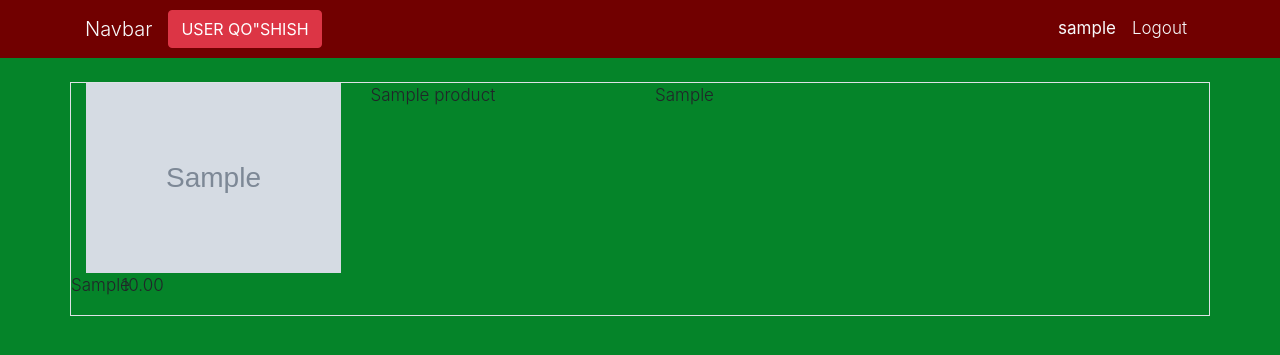
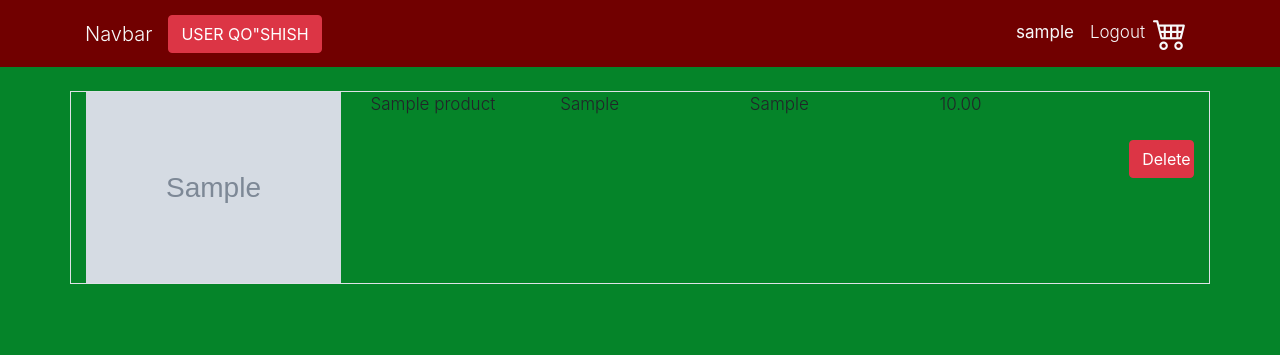
Before and after one commit to erkin7333/shop_app, a Django app: page /cart/ in a window 1280 px wide. Shown: the top 355 px of the page. Run offline with Django 3.2, Linux system fonts and the light colour scheme; a user stored in the database is signed in; tables that the repository leaves empty hold one stand-in row (values such as "Sample post"); grey boxes marked "Sample" are stand-in pictures; some libraries are stand-ins or nearby versions.

Commit message:
Cart qo'shish qilindi

```diff
--- a/shop_product/templates/shop_product/cart.html
+++ b/shop_product/templates/shop_product/cart.html
@@ -5,34 +5,25 @@
         <table class="table table-bordered table-hover table-striped">
             <tbody>
             {% for car in carts %}
-                <div class="row border">
+                <div class="row border mt-4">
                     <div class="col-lg-3">
                         <img src="{{ car.product.image.url }}" class="img-fluid" style="width: 300px;" alt="...">
                     </div>
-                    <div class="col-lg-3">
+                    <div class="col-lg-2">
                         <p>{{ car.product.name }}</p>
                     </div>
-                    <div class="col-lg-6">
+                    <div class="col-lg-2">
                         <p>{{ car.product.category }}</p>
                     </div>
-                    <div class="row">
+                    <div class="col-lg-2">
+                        <p>{{ car.product.brand }}</p>
+                    </div>
 
+                    <div class="col-lg-2">
+                        <p>{{ car.product.price }}</p>
                     </div>
-                    <div class="row">
-                        <div class="col-lg-6">
-                            <p>{{ car.product.brand }}</p>
-                        </div>
-                        <div class="row">
-                            <div class="col-lg-6">
-                                <p>{{ car.product.price }}</p>
-                            </div>
-                        </div>
-                    </div>
-                    <div class="col-lg-3">
-                        <div class="row">
-
-                        </div>
-
+                    <div class="col-lg-1">
+                        <a href="{% url 'shop_product:delete' car.id %}" class="btn btn-block btn-danger mt-5">Delete</a>
                     </div>
                 </div>
             {% endfor %}
--- a/shop_product/urls.py
+++ b/shop_product/urls.py
@@ -8,4 +8,5 @@ urlpatterns = [
     path('page_product/<int:id>/', ProView.as_view(), name='page_product'),
     path('cart/', cart, name='cart'),
     path('add_cart/<int:id>/', add_cart, name='add_cart'),
+    path('delete/<int:pk>/', cart_delete, name='delete'),
 ]
--- a/shop_product/views.py
+++ b/shop_product/views.py
@@ -40,3 +40,9 @@ def add_cart(request, id):
         cart.save()
         return redirect('shop_product:cart')
     return redirect('shop_product:cart')
+
+
+def cart_delete(request, pk):
+    obj = Cart.objects.get(pk=pk)
+    obj.delete()
+    return redirect('shop_product:cart')
--- a/templates/layout.html
+++ b/templates/layout.html
@@ -17,7 +17,7 @@
 <body>
 <nav class="navbar navbar-expand-lg">
     <div class="container">
-        <a class="navbar-brand text-light" href="#">Navbar{% if request.user.is_staff %}
+        <a class="navbar-brand text-light" href="{% url 'shop_product:pro' %}">Navbar{% if request.user.is_staff %}
             <a class="btn btn-danger" href="/admin/account/user/add/">USER QO"SHISH</a>{% endif %}</a>
         <button class="navbar-toggler" type="button" data-toggle="collapse" data-target="#navbarSupportedContent"
                 aria-controls="navbarSupportedContent" aria-expanded="false" aria-label="Toggle navigation">
@@ -28,12 +28,15 @@
             <ul class="navbar-nav ml-auto">
                 {% csrf_token %}
                 {% if user.is_authenticated %}
-                    <li class="nav-item active">
+                    <li class="nav-item active mt-1">
                         <a class="nav-link text-light"
                            href="{% url 'account:profil' %}"><strong>{{ request.user }}</strong></a>
                     </li>
-                    <li class="nav-item active">
+                    <li class="nav-item active mt-1">
                         <a class="nav-link text-light" href="{% url 'account:logout' %}">Logout</a>
+                    </li>
+                     <li class="nav-item mr-2">
+                        <a href="{% url 'shop_product:cart' %}"><i class="bi bi-cart4 text-light fa-2x"></i></a>
                     </li>
                 {% else %}
                     <li class="nav-item active">
```
